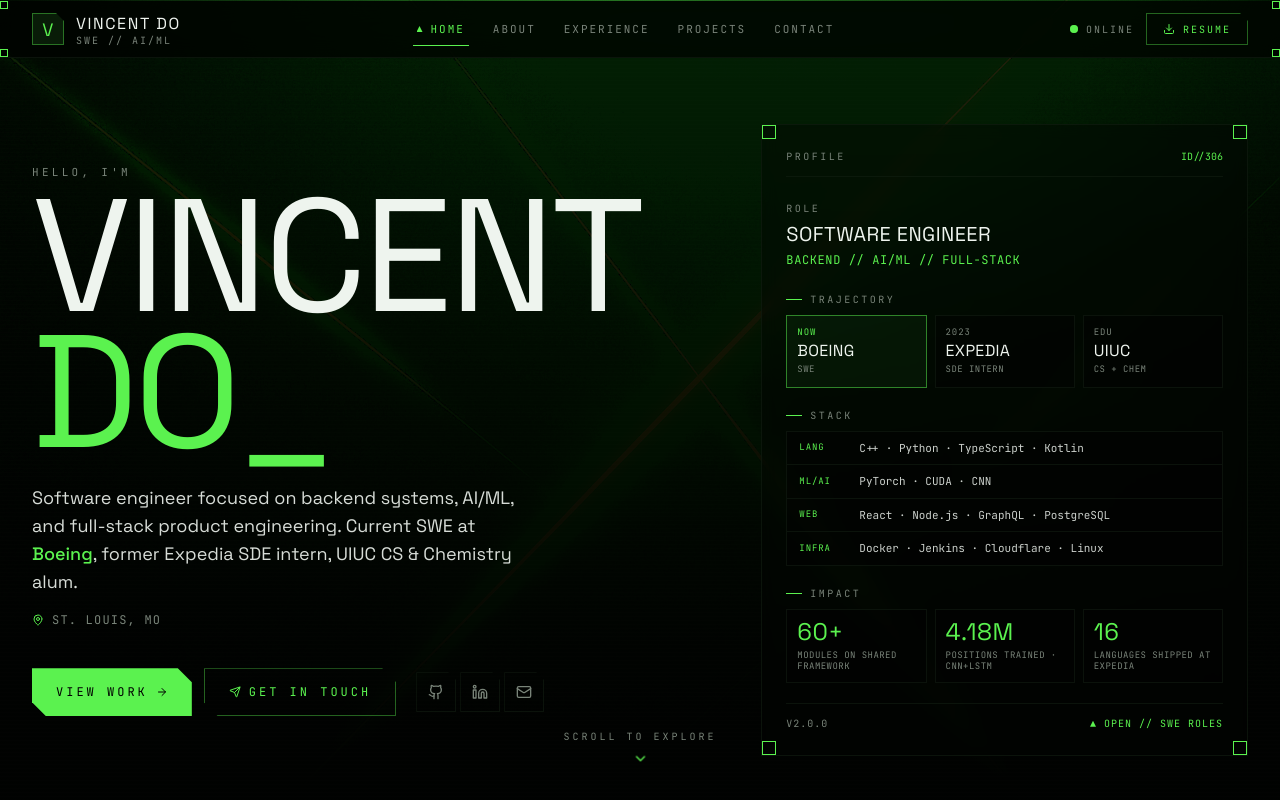
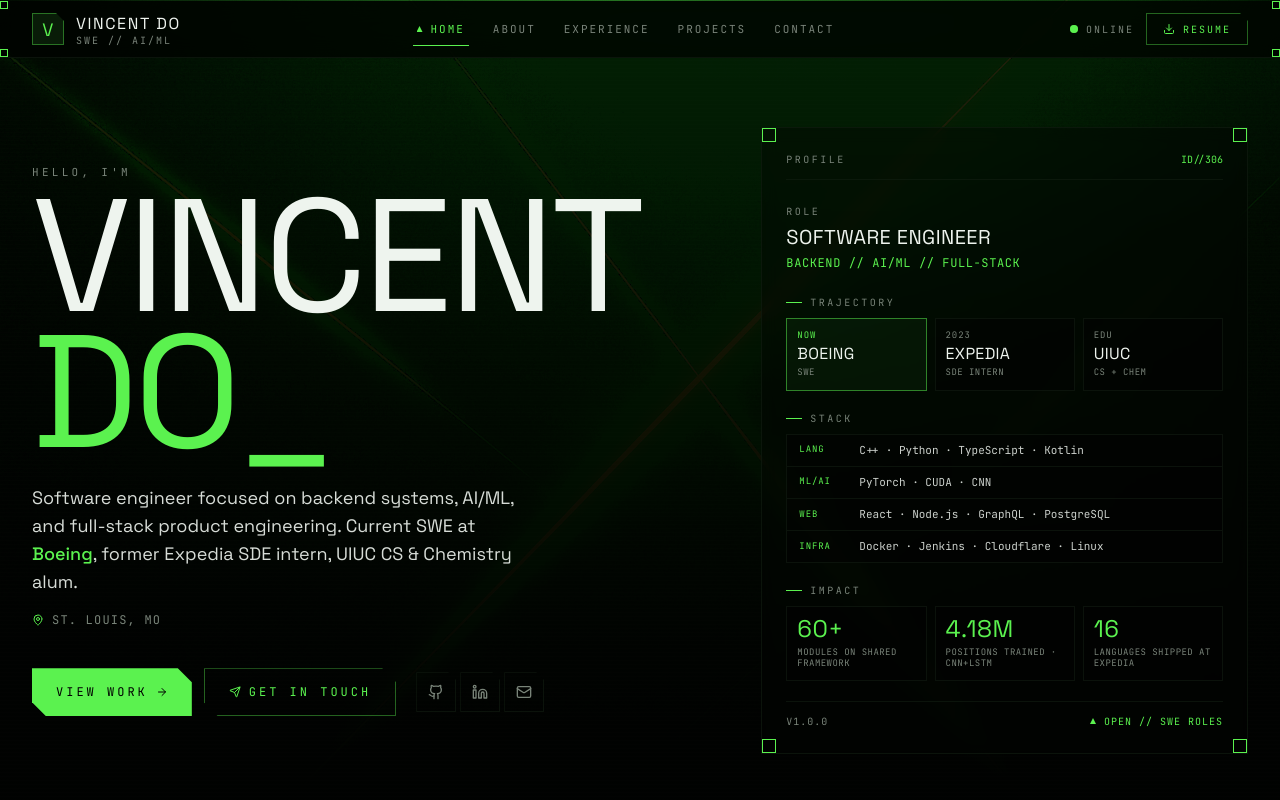
Before and after one commit to vincentdo1/vincent-portfolio, a Next.js app: page / in a window 1280 px wide. Shown: the top 800 px of the page. Built offline with nearby package versions, Linux system fonts and the light colour scheme.

Commit message:
chore: resposive profile

```diff
--- a/app/page.tsx
+++ b/app/page.tsx
@@ -13,7 +13,6 @@ import {
   MapPin,
   Cpu,
   Send,
-  ChevronDown,
 } from "lucide-react";
 import { cn } from "@/lib/utils";
 import { Nav } from "@/components/nav";
@@ -311,7 +310,7 @@ export default function Home() {
                         <span className="font-mono text-[9px] uppercase tracking-widest text-primary w-12 shrink-0">
                           {row.label}
                         </span>
-                        <span className="font-mono text-[11px] text-foreground/85 truncate">
+                        <span className="font-mono text-[11px] text-foreground/85 leading-snug">
                           {row.items}
                         </span>
                       </div>
@@ -345,7 +344,7 @@ export default function Home() {
                 </div>
 
                 <div className="mt-5 pt-3 border-t border-border/60 flex justify-between font-mono text-[10px] uppercase tracking-widest text-muted-foreground">
-                  <span>v2.0.0</span>
+                  <span>v1.0.0</span>
                   <span className="flex items-center gap-2 text-primary">
                     <span className="tactical-dot animate-pulse-dot" />
                     Open // SWE Roles
@@ -355,15 +354,6 @@ export default function Home() {
             </m.div>
           </div>
 
-          <m.div
-            initial={{ opacity: 0 }}
-            animate={{ opacity: 1 }}
-            transition={{ delay: 1.5, duration: 0.6 }}
-            className="absolute bottom-8 left-1/2 -translate-x-1/2 flex flex-col items-center gap-2 font-mono text-[10px] uppercase tracking-[0.3em] text-muted-foreground"
-          >
-            <span>Scroll to Explore</span>
-            <ChevronDown className="h-4 w-4 animate-bounce text-primary" />
-          </m.div>
         </section>
 
         <section
```
